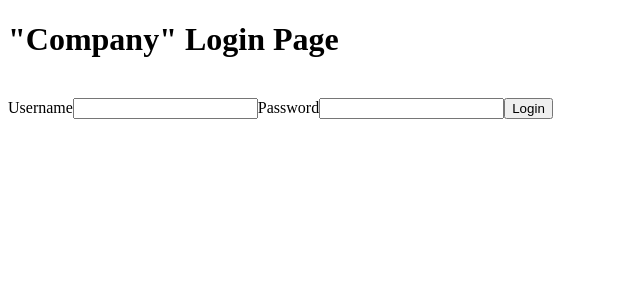
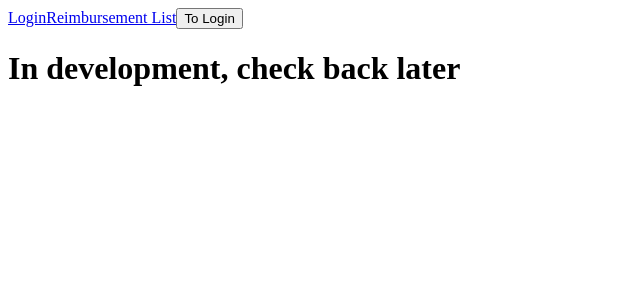
Before and after one commit to Kreshon/Project_1_FE, a React (Create React App) app: page /reimbursements in a window 1280 px wide. Shown: the top 300 px of the page, without its empty margins (0-640 px from the left). Built offline with nearby package versions, Linux system fonts and the light colour scheme.

Commit message:
wednesday

```diff
--- a/package.json
+++ b/package.json
@@ -13,6 +13,7 @@
     "axios": "^0.24.0",
     "react": "^17.0.2",
     "react-dom": "^17.0.2",
+    "react-router-dom": "^6.2.1",
     "react-scripts": "5.0.0",
     "typescript": "^4.5.4",
     "web-vitals": "^2.1.2"
--- a/src/App.tsx
+++ b/src/App.tsx
@@ -1,10 +1,11 @@
 import React from 'react';
 import LoginComponent from './components/login-component';
+import RouteHandler from './router/route-handler';
 
 function App() {
-  return (
-    <LoginComponent/>
-  );
+  return (<>
+    <RouteHandler/>
+    </>);
 }
 
 export default App;
--- a/src/components/login-component.tsx
+++ b/src/components/login-component.tsx
@@ -5,7 +5,7 @@ import userService from "../service/user-service";
 
 // To do
 // implement login func.
-// add session storage
+// add session storage-Done for user
 // redirect to a reimbursement pages, based on permission level
 // stretch goals, add link to register, file upload for reimb
 export default function LoginComponent() {
@@ -23,9 +23,10 @@ export default function LoginComponent() {
 
         const user = await userService.login(loginPayload);
 
+        // session storage typically sotres things as strings
         sessionStorage.setItem("username", user.username);
         sessionStorage.setItem("id", user.id);
-        sessionStorage.setItem("isEmployee",`${user.isManager}`);
+        sessionStorage.setItem("isManager",`${user.isManager}`);
 
     }
 
--- /dev/null
+++ b/src/components/nav-bar.tsx
@@ -0,0 +1,34 @@
+import {Link, useNavigate} from 'react-router-dom'
+
+export default function NavBar(){
+
+    const navigate = useNavigate()
+
+    let isManager
+    if(sessionStorage.getItem("isManager")){isManager = sessionStorage.getItem("isManager")}
+    if(isManager === "true"){
+        isManager = true;
+    }else{
+        isManager = false;
+    }
+    console.log(isManager)
+    console.log(isManager == true)
+    function redirect(url: string){
+        navigate(url)
+    }
+
+
+    // can decide later if I want the button option or the link option, probably button
+    return(<>
+    <span>
+        <Link to="login">Login</Link>
+        <Link to="reimbursements">Reimbursement List</Link>
+        <button onClick={()=>redirect("login")}>To Login</button>
+        {
+            isManager === true ?
+            <button onClick={()=>redirect("reimbursements")}>To Statistics</button> :
+            null
+            }
+    </span>
+    </>)
+}
--- /dev/null
+++ b/src/components/reimbursment-list.tsx
@@ -0,0 +1,9 @@
+
+
+export default function ReimbursementList(){
+
+
+    return(<>
+        <h1>In development, check back later</h1>
+    </>)
+}
--- /dev/null
+++ b/src/router/route-handler.tsx
@@ -0,0 +1,23 @@
+import React from 'react';
+import { BrowserRouter, Route, Routes } from 'react-router-dom'
+import LoginComponent from '../components/login-component'
+import NavBar from '../components/nav-bar';
+import ReimbursementList from '../components/reimbursment-list'
+
+export default function RouteHandler(){
+
+
+
+    return(<>
+        <BrowserRouter>
+
+            <NavBar/>
+
+            <Routes>
+                <Route path="login" element={<LoginComponent/>}/>
+                <Route path="reimbursements" element={<ReimbursementList/>}/>
+            </Routes>
+        </BrowserRouter>
+    </>)
+
+}
```
Also changed, not shown: 2 other files (tests, documents, lock files or other folders).
